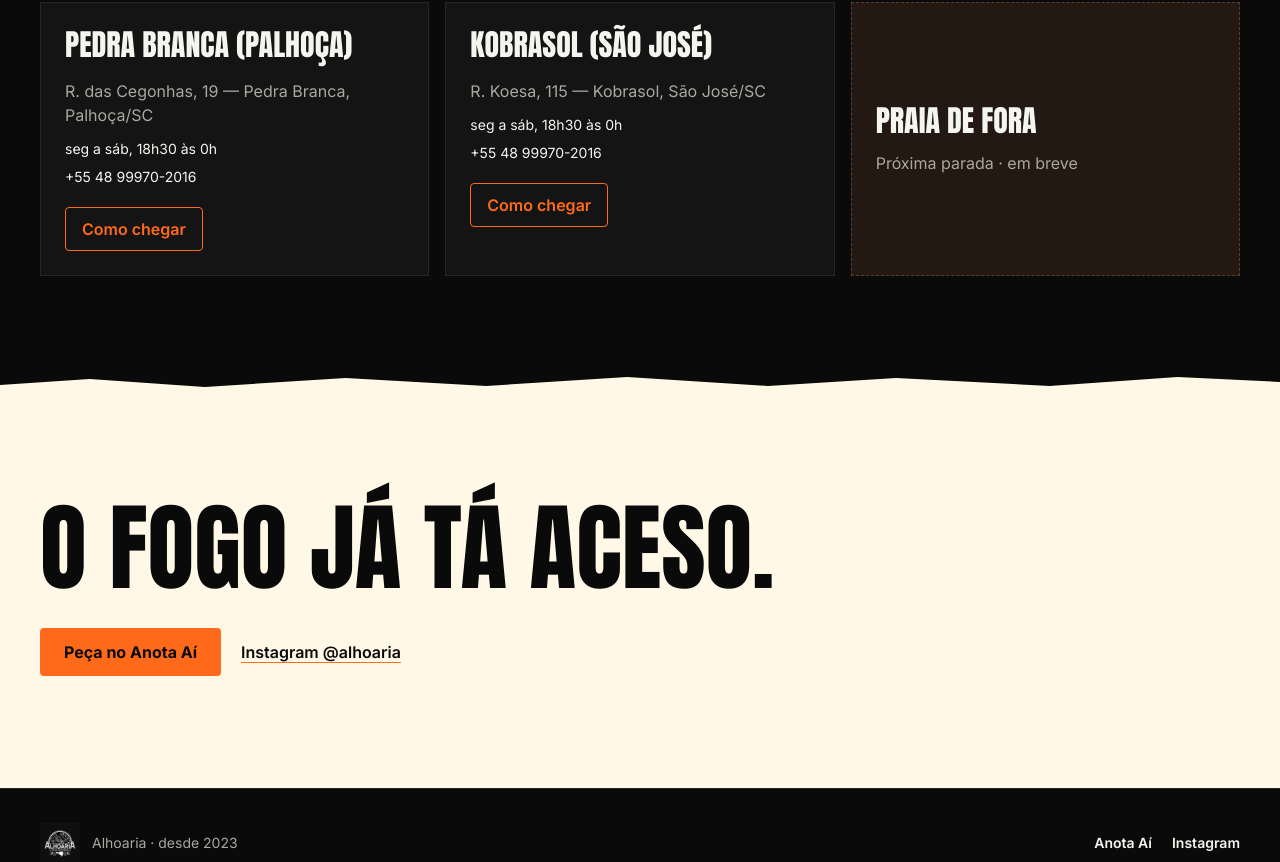
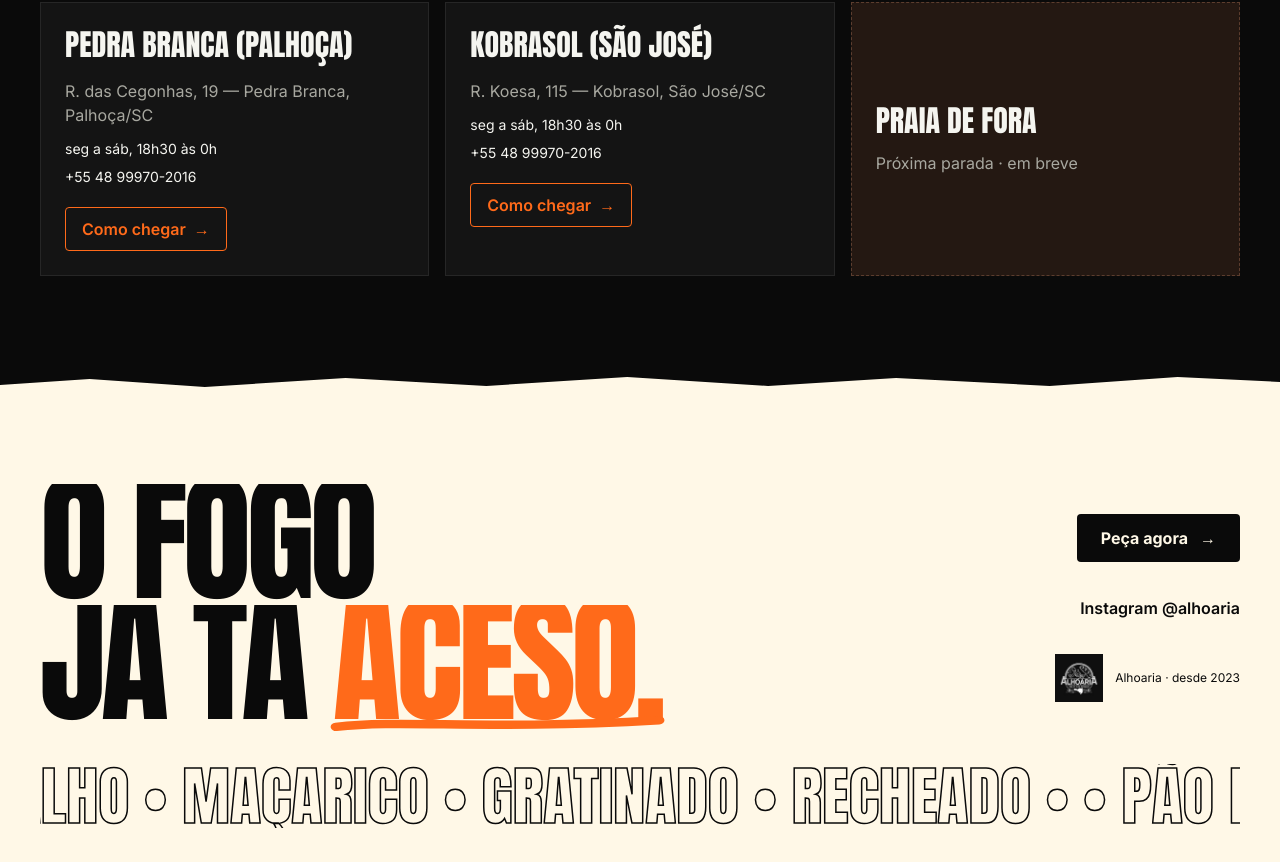
Before and after one commit to iandrade-dev/alhoaria-web, a Next.js app: page / in a window 1280 px wide. Shown: the part 1858-2720 px from the top of the page. Built offline with nearby package versions, Linux system fonts and the light colour scheme.

Commit message:
feat(fechamento): criar cartaz animado e polir links

```diff
--- a/src/app/globals.css
+++ b/src/app/globals.css
@@ -22,6 +22,19 @@ body { margin: 0; overflow-x: clip; }
 section[id] { scroll-margin-top: var(--header-height); }
 :focus-visible { outline: 2px solid #E8B84A; outline-offset: 3px; }
 
+.marquee-window { overflow: hidden; }
+.marquee-track { display: flex; width: max-content; animation: alhoaria-marquee 36s linear infinite; }
+.marquee-copy { -webkit-text-stroke: 1.5px var(--carvao); color: transparent; }
+.marquee-word { transition: color 160ms ease, -webkit-text-fill-color 160ms ease; }
+.marquee-word:hover, .marquee-word:active { color: var(--macarico); -webkit-text-fill-color: var(--macarico); }
+.instagram-link::after { position: absolute; right: 0; bottom: 0.45rem; left: 0; height: 2px; background: var(--macarico); content: ""; transform: scaleX(0); transform-origin: left; transition: transform 160ms ease; }
+.instagram-link:hover::after, .instagram-link:focus-visible::after { transform: scaleX(1); }
+@keyframes alhoaria-marquee { from { transform: translateX(0); } to { transform: translateX(-50%); } }
+@media (hover: hover) { .marquee-window:hover .marquee-track { animation-play-state: paused; } }
+@media (prefers-reduced-motion: reduce) {
+  .marquee-track { animation: none !important; transform: none !important; }
+}
+
 @media (prefers-reduced-motion: reduce) {
   html.scroll-smooth { scroll-behavior: auto !important; }
   *, *::before, *::after { animation-duration: 0.01ms !important; animation-iteration-count: 1 !important; transition-duration: 0.01ms !important; }
--- a/src/components/Fechamento.tsx
+++ b/src/components/Fechamento.tsx
@@ -1,16 +1,68 @@
+"use client";
+
+import Image from "next/image";
+import { motion, useReducedMotion } from "framer-motion";
 import { INSTAGRAM_URL, PEDIDO_URL } from "@/lib/links";
 
+const words = "PÃO DE ALHO • MAÇARICO • GRATINADO • RECHEADO •";
+
+const lineVariants = {
+  hidden: { y: "110%", opacity: 0 },
+  visible: (index: number) => ({
+    y: "0%",
+    opacity: 1,
+    transition: { duration: 0.4, ease: [0.16, 1, 0.3, 1] as const, delay: index * 0.08 },
+  }),
+};
+
+function MarqueeText({ duplicate = false }: { duplicate?: boolean }) {
+  return (
+    <span aria-hidden={duplicate || undefined} className="marquee-copy inline-flex shrink-0 items-center whitespace-nowrap">
+      {words.split(" • ").filter(Boolean).map((word, index) => (
+        <span key={`${word}-${index}`} className="marquee-word px-[0.12em]">{word}<span aria-hidden="true">{index < 4 ? " •" : ""}</span></span>
+      ))}
+    </span>
+  );
+}
+
 export default function Fechamento() {
+  const reducedMotion = useReducedMotion();
+  const initial = reducedMotion ? false : "hidden";
+
   return (
-    <section className="relative bg-creme px-5 py-20 text-carvao sm:px-10 sm:py-28">
+    <section className="relative overflow-hidden bg-creme px-5 py-16 text-carvao sm:px-10 sm:py-24">
       <div aria-hidden="true" className="absolute inset-x-0 top-0 h-5 bg-carvao [clip-path:polygon(0_0,100%_0,100%_50%,92%_25%,82%_70%,70%_30%,60%_70%,49%_25%,38%_70%,27%_30%,16%_75%,7%_35%,0_65%)]" />
-      <div className="mx-auto max-w-7xl pt-4">
-        <h2 className="font-display text-5xl uppercase leading-[0.95] sm:text-8xl">O fogo já tá aceso.</h2>
-        <div className="mt-8 flex flex-wrap items-center gap-5">
-          <a href={PEDIDO_URL} target="_blank" rel="noreferrer" className="inline-flex min-h-12 items-center rounded bg-macarico px-6 font-bold text-carvao hover:bg-ouro focus-visible:outline focus-visible:outline-2 focus-visible:outline-carvao">Peça no Anota Aí</a>
-          <a href={INSTAGRAM_URL} target="_blank" rel="noreferrer" className="inline-flex min-h-11 items-center font-semibold underline decoration-macarico underline-offset-4 hover:text-madeira focus-visible:outline focus-visible:outline-2 focus-visible:outline-carvao">Instagram @alhoaria</a>
+      <motion.div
+        className="mx-auto grid max-w-7xl gap-8 pt-4 lg:grid-cols-[minmax(0,1fr)_minmax(260px,0.38fr)] lg:items-center lg:gap-x-12"
+        initial={initial}
+        whileInView="visible"
+        viewport={{ once: true, amount: 0.4 }}
+      >
+        <h2 className="font-display text-[clamp(56px,11vw,200px)] uppercase leading-[0.78] tracking-[-0.035em]">
+          <span className="block overflow-hidden pb-[0.08em]"><motion.span custom={0} variants={reducedMotion ? undefined : lineVariants} className="block">O FOGO</motion.span></span>
+          <span className="block overflow-hidden pb-[0.12em]">
+            <motion.span custom={1} variants={reducedMotion ? undefined : lineVariants} className="block">JÁ TÁ <span className="relative inline-block text-macarico">ACESO.<motion.svg aria-hidden="true" viewBox="0 0 420 28" className="absolute -bottom-[0.13em] left-0 h-[0.12em] w-full overflow-visible" preserveAspectRatio="none"><motion.path d="M4 18 C 92 5, 190 24, 416 7" fill="none" stroke="currentColor" strokeWidth="14" strokeLinecap="round" initial={{ pathLength: 0 }} animate={{ pathLength: reducedMotion ? 1 : undefined }} whileInView={reducedMotion ? undefined : { pathLength: 1 }} viewport={{ once: true }} transition={{ duration: 0.55, delay: reducedMotion ? 0 : 0.15, ease: "easeOut" }} /></motion.svg></span></motion.span>
+          </span>
+        </h2>
+
+        <motion.div custom={1} variants={reducedMotion ? undefined : lineVariants} className="flex flex-col items-start gap-6 lg:items-end">
+          <a href={PEDIDO_URL} target="_blank" rel="noreferrer" className="group relative inline-flex min-h-12 items-center gap-3 overflow-hidden rounded bg-carvao px-6 py-3 font-bold text-creme transition-transform active:scale-[0.98] focus-visible:outline focus-visible:outline-2 focus-visible:outline-carvao focus-visible:outline-offset-4">
+            <span aria-hidden="true" className="absolute inset-0 origin-bottom scale-y-0 bg-macarico transition-transform duration-[220ms] ease-out group-hover:scale-y-100 group-focus-visible:scale-y-100" />
+            <span className="relative">Peça agora</span><span aria-hidden="true" className="relative inline-block transition-transform duration-150 group-hover:translate-x-1 group-focus-visible:translate-x-1">→</span>
+          </a>
+          <a href={INSTAGRAM_URL} target="_blank" rel="noreferrer" className="instagram-link relative inline-flex min-h-11 items-center font-semibold focus-visible:outline focus-visible:outline-2 focus-visible:outline-carvao">Instagram @alhoaria</a>
+          <div className="flex items-center gap-3">
+            <Image src="/assets/photos/logo-anota.webp" alt="" width={64} height={64} className="h-12 w-12 object-contain grayscale" />
+            <span className="font-sans text-xs text-carvao">Alhoaria · desde 2023</span>
+          </div>
+        </motion.div>
+
+        <div aria-hidden="true" className="marquee-window lg:col-span-2">
+          <div className="marquee-track font-display text-[clamp(28px,5vw,80px)] uppercase leading-none">
+            <MarqueeText /><MarqueeText duplicate />
+          </div>
         </div>
-      </div>
+      </motion.div>
     </section>
   );
 }
--- a/src/components/Header.tsx
+++ b/src/components/Header.tsx
@@ -13,8 +13,8 @@ export default function Header() {
           </span>
         </a>
         <nav className="flex shrink-0 items-center gap-2 sm:gap-4">
-          <a href={PEDIDO_URL} target="_blank" rel="noreferrer" className="inline-flex min-h-11 items-center px-2 text-sm font-semibold hover:text-ouro focus-visible:outline focus-visible:outline-2 focus-visible:outline-ouro">Cardápio</a>
-          <a href={PEDIDO_URL} target="_blank" rel="noreferrer" className="inline-flex min-h-11 items-center justify-center rounded bg-macarico px-3 text-sm font-bold text-carvao hover:bg-queijo focus-visible:outline focus-visible:outline-2 focus-visible:outline-osso">Peça agora</a>
+          <a href={PEDIDO_URL} target="_blank" rel="noreferrer" className="inline-flex min-h-11 items-center px-2 text-sm font-semibold transition-colors duration-150 hover:text-ouro focus-visible:outline focus-visible:outline-2 focus-visible:outline-ouro">Cardápio</a>
+          <a href={PEDIDO_URL} target="_blank" rel="noreferrer" className="inline-flex min-h-11 items-center justify-center rounded bg-macarico px-3 text-sm font-bold text-carvao transition-colors duration-150 hover:bg-queijo active:scale-[0.98] focus-visible:outline focus-visible:outline-2 focus-visible:outline-osso">Peça agora</a>
         </nav>
       </div>
     </header>
--- a/src/components/Unidades.tsx
+++ b/src/components/Unidades.tsx
@@ -15,7 +15,7 @@ export default function Unidades() {
               <p className="mt-4 leading-6 text-osso-muted">{unit.address}</p>
               <p className="mt-3 text-sm">seg a sáb, 18h30 às 0h</p>
               <p className="mt-2 text-sm">{unit.phone}</p>
-              <a href={unit.maps_url} target="_blank" rel="noreferrer" className="mt-5 inline-flex min-h-11 items-center rounded border border-macarico px-4 font-semibold text-macarico hover:bg-macarico hover:text-carvao focus-visible:outline focus-visible:outline-2 focus-visible:outline-osso">Como chegar</a>
+              <a href={unit.maps_url} target="_blank" rel="noreferrer" className="group mt-5 inline-flex min-h-11 items-center gap-2 rounded border border-macarico px-4 font-semibold text-macarico transition-colors duration-150 hover:bg-macarico hover:text-carvao focus-visible:outline focus-visible:outline-2 focus-visible:outline-osso">Como chegar <span aria-hidden="true" className="inline-block transition-transform duration-150 group-hover:translate-x-[3px] group-focus-visible:translate-x-[3px]">→</span></a>
             </article>
           ))}
           {comingSoon && <article className="flex min-h-64 flex-col justify-center border border-dashed border-madeira bg-madeira-escura p-6 text-osso-muted"><h3 className="font-display text-3xl uppercase text-osso">{comingSoon.name}</h3><p className="mt-3">Próxima parada · em breve</p></article>}
```
